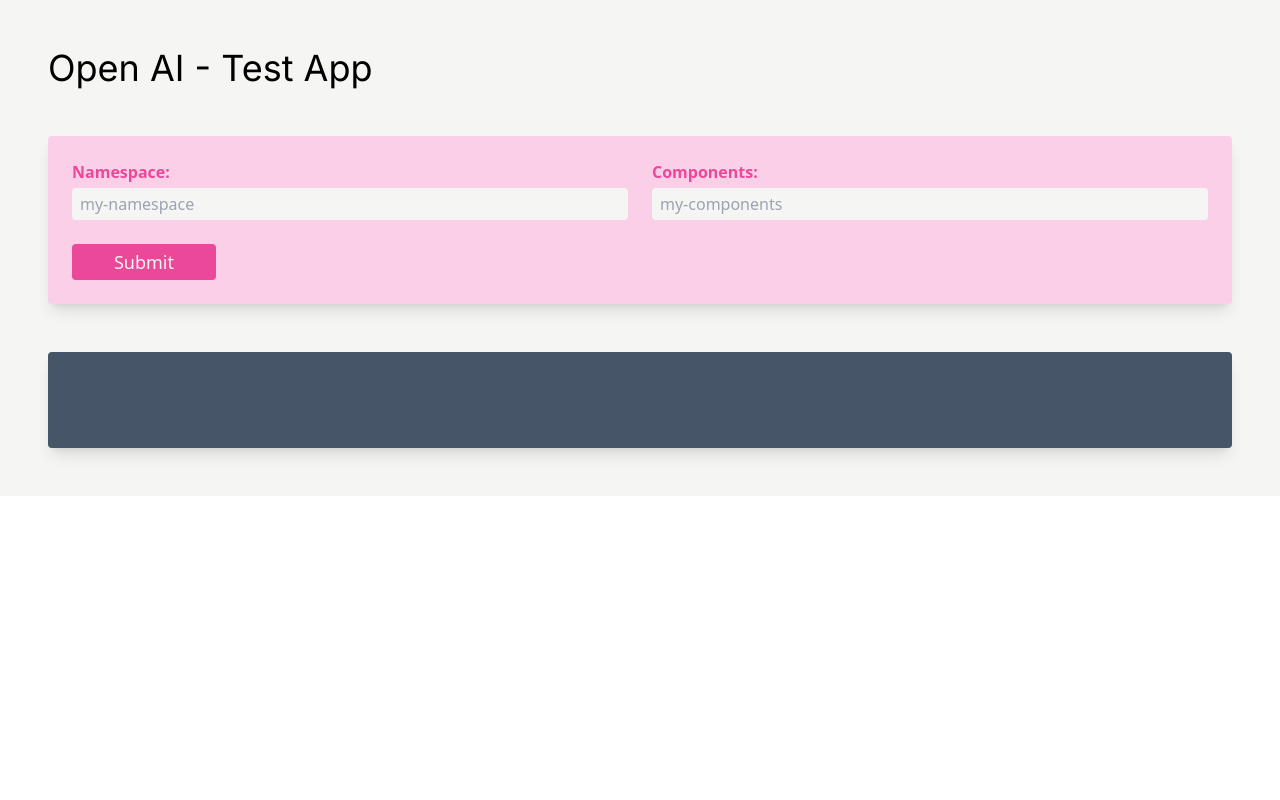
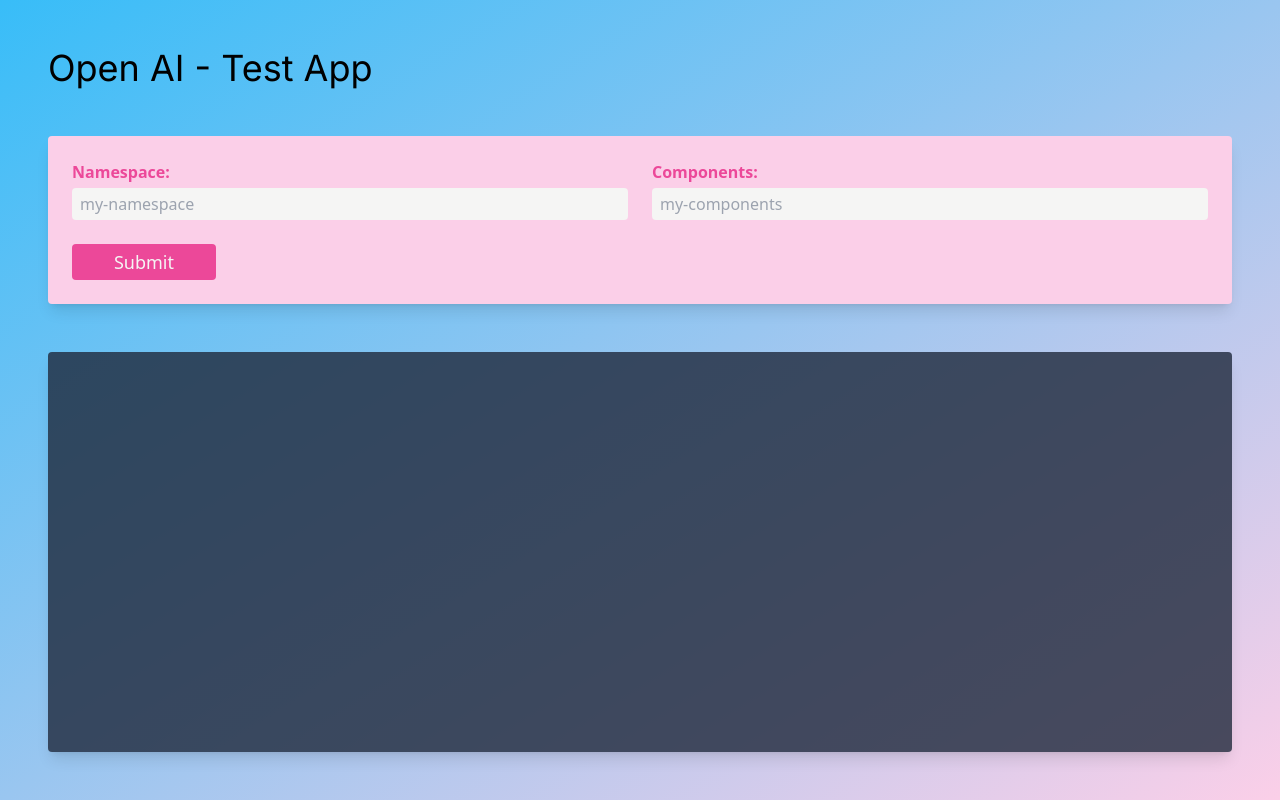
Before and after one commit to chewam/openai, a Next.js app: page / in a window 1280 px wide. Built offline with nearby package versions, Linux system fonts and the light colour scheme.

Commit message:
chore: fix styles

```diff
--- a/src/app/globals.css
+++ b/src/app/globals.css
@@ -2,8 +2,15 @@
 @tailwind components;
 @tailwind utilities;
 
+body {
+  @apply bg-gradient-to-br from-sky-400 to-pink-200;
+}
+
 main {
-  @apply container mx-auto flex flex-col gap-12 p-12 bg-stone-100;
+  @apply container mx-auto flex flex-col gap-12 p-12;
+
+  min-height: calc(100vh - 0rem);
+  max-height: calc(100vh - 0rem);
 }
 
 h1 {
@@ -11,7 +18,16 @@ h1 {
 }
 
 button, button[type="submit"] {
-  @apply rounded px-3 py-1 w-36 text-lg flex items-center justify-center relative
+  @apply
+  px-3
+  py-1
+  w-36
+  flex
+  text-lg
+  rounded
+  relative
+  items-center
+  justify-center
   active:shadow
   focus:shadow-lg
   hover:shadow-lg
@@ -24,13 +40,17 @@ button, button[type="submit"] {
 }
 
 input {
-  @apply rounded px-2 py-1 font-normal
+  @apply
+  px-2
+  py-1
+  rounded
   border-none
+  font-normal
   focus:ring-2
+  focus:border-none
+  focus:outline-none
   bg-stone-100
   text-gray-800
-    focus:border-none
-    focus:outline-none
   focus:ring-pink-500
   ;
 }
@@ -60,9 +80,18 @@ button .spinner, button[type="submit"] .spinner {
 }
 
 .loading-mask {
-  @apply flex justify-center items-center
-    absolute left-0 right-0 top-0 bottom-0
-    bg-pink-200 bg-transparent;
+  @apply
+  flex
+  top-0
+  left-0
+  right-0
+  bottom-0
+  absolute
+  items-center
+  bg-transparent
+  justify-center
+  bg-pink-200
+  ;
 }
 
 .loading-mask .spinner {
@@ -70,5 +99,15 @@ button .spinner, button[type="submit"] .spinner {
 }
 
 .message {
-  @apply rounded shadow-lg relative bg-slate-600 p-12 text-neutral-200;
+  @apply
+  p-12
+  flex-1
+  rounded
+  relative
+  shadow-lg
+  overflow-auto
+  whitespace-pre-wrap
+  bg-slate-800/80
+  text-neutral-200
+  ;
 }
--- a/src/lib/openai.ts
+++ b/src/lib/openai.ts
@@ -9,21 +9,17 @@ const openai = new OpenAIApi(configuration)
 export default async function useOpenAI(prompt: string) {
   try {
     const completion = await openai.createCompletion({
-      // prompt,
-      // top_p: 1,
-      // temperature: 0,
-      // max_tokens: 256,
-      // presence_penalty: 0,
-      // frequency_penalty: 0,
-      // model: "code-davinci-002",
+      top_p: 1,
+      temperature: 0,
+      max_tokens: 512,
+      presence_penalty: 0,
+      frequency_penalty: 0,
       model: "code-davinci-002",
-      prompt: "# Hello",
-      temperature: 0,
-      max_tokens: 256,
+      prompt:
+        "# Create a Python dictionary of 6 countries and their capitals\ncountries = ",
     })
     return completion.data.choices[0].text
   } catch (error) {
-    console.log({ error })
-    return error
+    throw error
   }
 }
```
Lines whose indentation alone changed are shown as unchanged.
